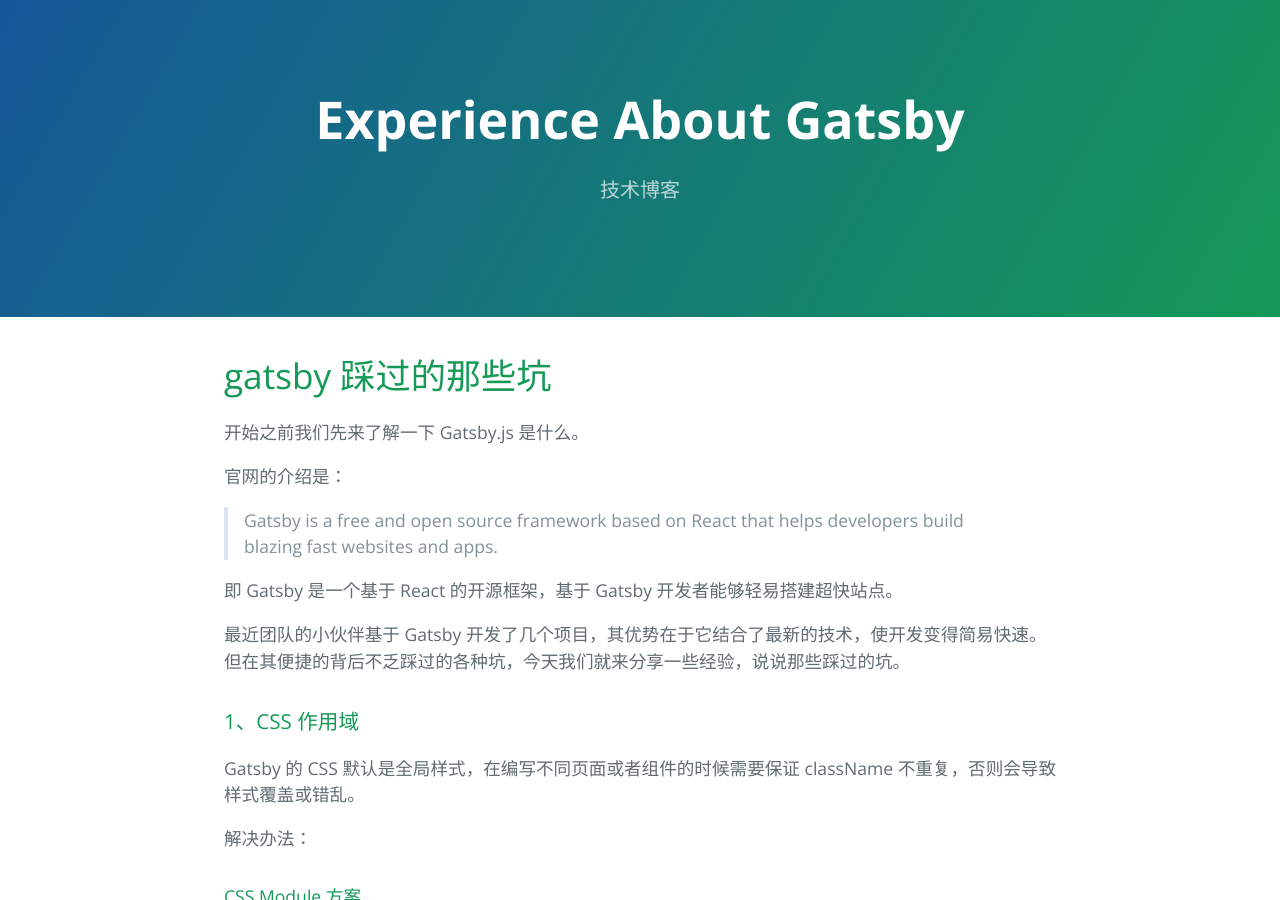
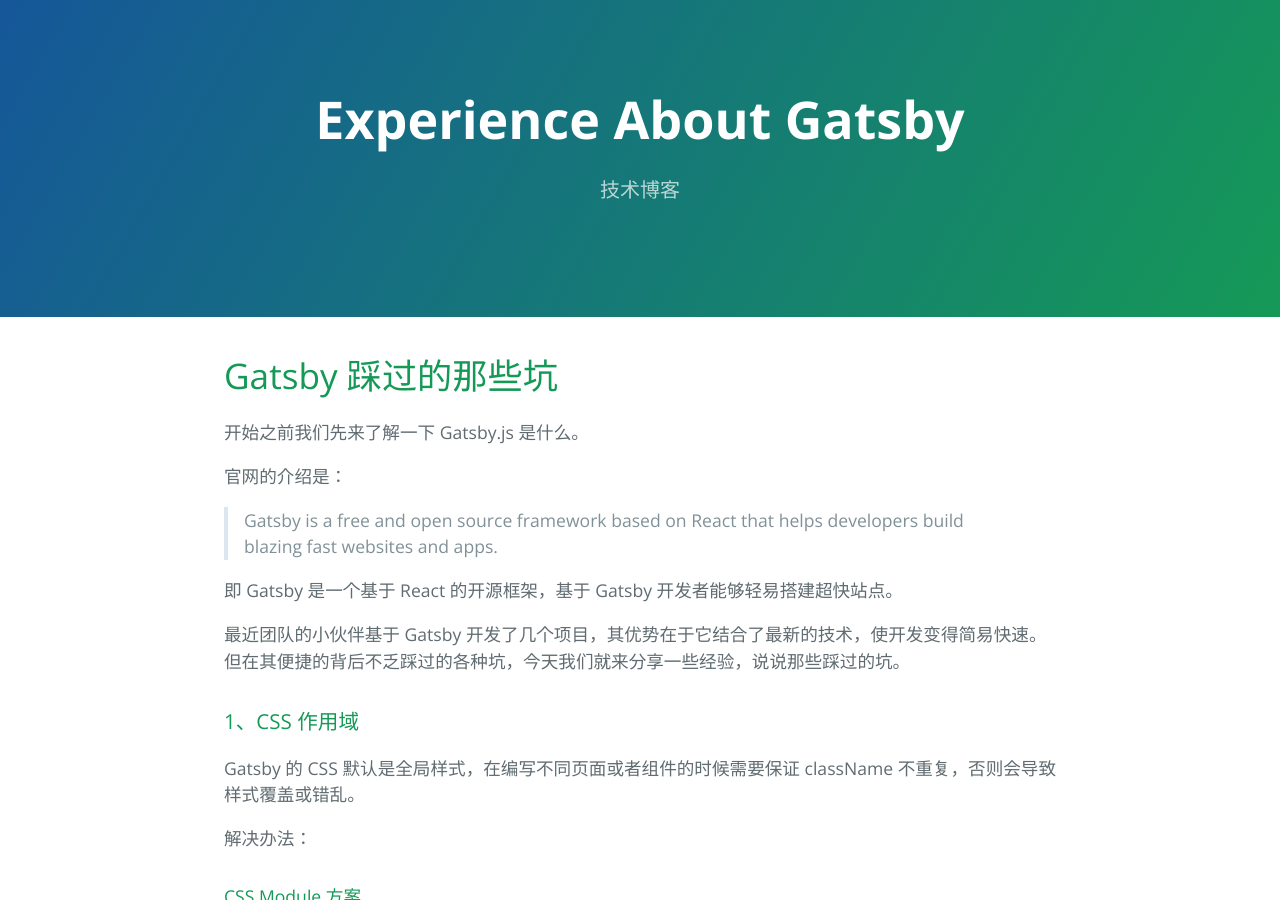
Before and after one commit to qwebfe/qwebfe.github.io, a Jekyll site: the page built from _posts/2020-04-23-experience-about-gatsby.markdown, in a window 1280 px wide and 900 px high. Built offline with Jekyll 4.4.1, drawn with Linux system fonts in a browser that asks for light colours; our own code applies the rules of GitHub Pages for plain Markdown files.

````diff
--- a/_posts/2020-04-23-experience-about-gatsby.markdown
+++ b/_posts/2020-04-23-experience-about-gatsby.markdown
@@ -1,4 +1,4 @@
-# gatsby 踩过的那些坑
+# Gatsby 踩过的那些坑
 
 开始之前我们先来了解一下 Gatsby.js 是什么。
 
@@ -260,6 +260,6 @@ const IndexPage = () => (
 export default IndexPage;
 ```
 
-## 写在最后的话
+### 写在最后的话
 
 以上就是团队的经验分享，希望能给大家的踩坑之旅提供一点帮助，也欢迎大家挖坑补坑！
````
Also changed, not shown: README.md.
